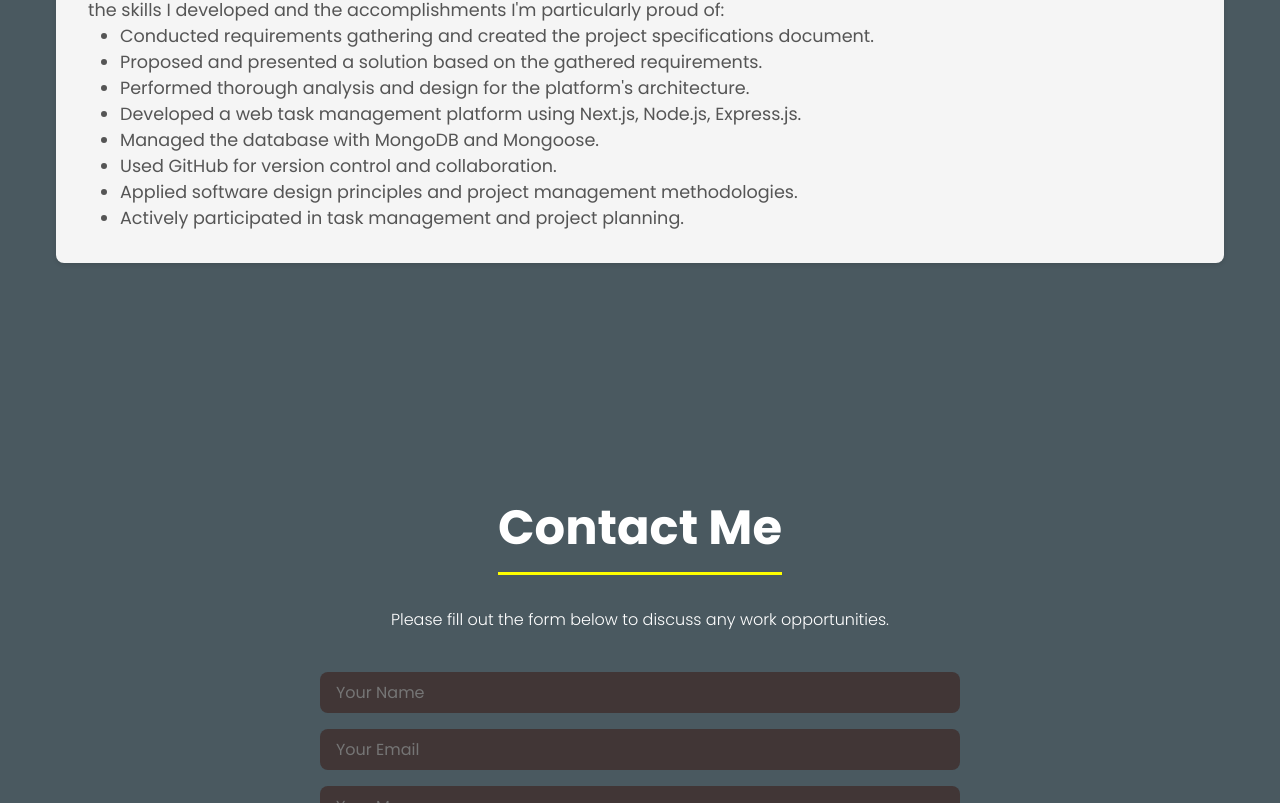
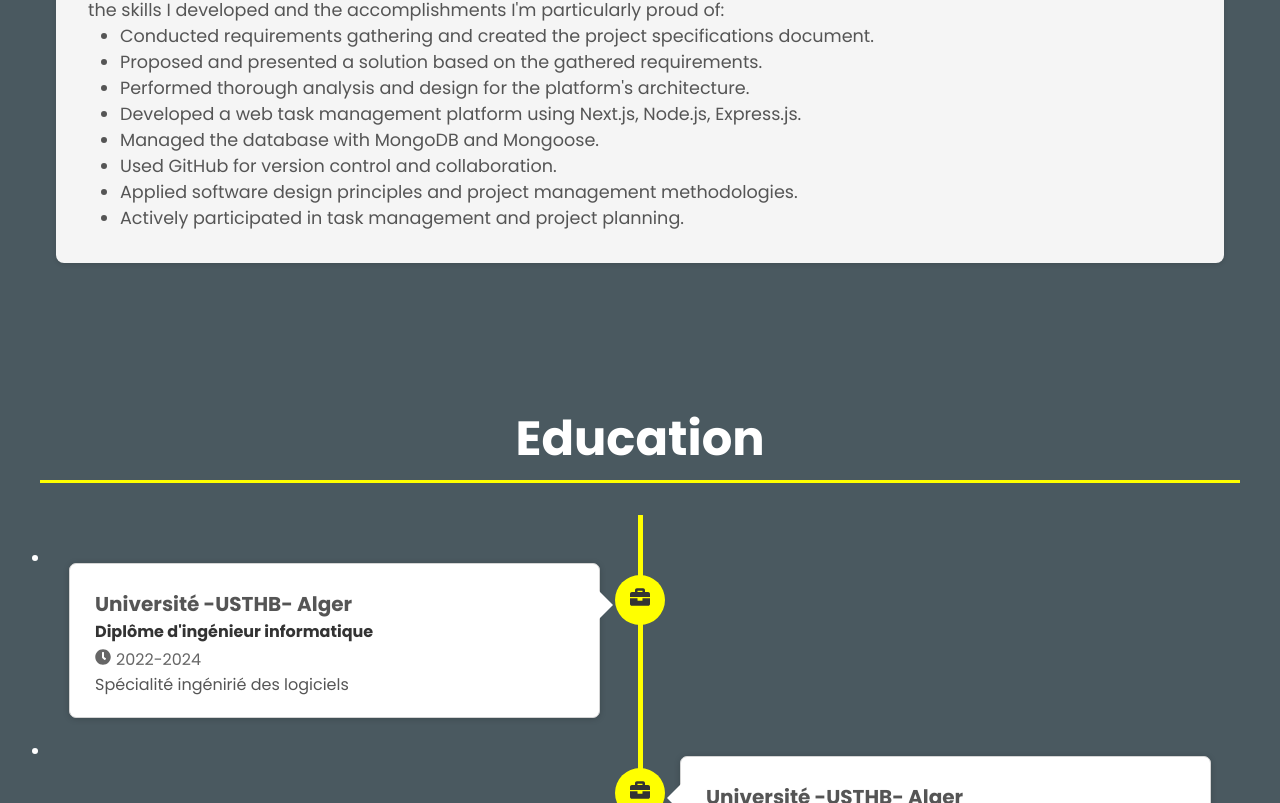
Before and after one commit to abdenourgarti/portfolio, a React (Create React App) app: page / in a window 1280 px wide. Shown: the part 1997-2800 px from the top of the page. Built offline with nearby package versions, Linux system fonts and the light colour scheme.

Commit message:
education section v1

```diff
--- a/src/App.js
+++ b/src/App.js
@@ -1,9 +1,11 @@
 import AboutMe from "./components/About me/about";
 import Contact from "./components/Contact/contact";
+import Education from "./components/Education/education";
 import ExperienceSection from "./components/Expérience/ExperienceSection";
 import Footer from "./components/Footer/footer";
 import Intro from "./components/Intro/intro";
 import Navbar from "./components/Navbar/navbar";
+
 
 function App() {
   return (
@@ -12,6 +14,7 @@ function App() {
       <Intro />
       <AboutMe />
       <ExperienceSection />
+      <Education />
       <Contact />
       <Footer />
     </div>
--- /dev/null
+++ b/src/components/Education/education.css
@@ -0,0 +1,128 @@
+/* experience */
+#education{
+    margin-top: 4rem;
+    max-width: 75rem;
+    margin: 0 auto;
+    min-height: 100vh;
+    height: auto;
+}
+#education h2{
+    font-size: 3rem;
+    text-align: center;
+    color: white;
+    margin-bottom: 2rem;
+    padding-bottom: 0.5rem;
+    display: block;
+    position: relative;
+}
+
+#education h2::after {
+    content: '';
+    position: absolute;
+    left: 0;
+    bottom: 0;
+    width: 100%;
+    height: 3px;
+    background-color: yellow;
+  }
+.timeline{
+    padding: 30px 10px;
+    position: relative;
+}
+.timeline::before{
+    content: " ";
+    top: 0;
+    bottom: 0;
+    position: absolute;
+    width: 5px;
+    background-color: yellow;
+    left: 50%;
+    margin-left: -2.5px;
+}
+.timeline > li{/* > veut dire que li est enfant direct de timeline */
+    margin-bottom: 20px;
+    position: relative;
+}
+.timeline > li::before, .timeline > li:after{
+    content: " ";
+    display: table;
+}
+.timeline > li:after{
+    clear: both;
+}
+.timeline li .timeline-badge{
+    color: #333;
+    width: 50px;
+    line-height: 50px;
+    font-size: 20px;
+    text-align: center;
+    position: absolute;
+    top: 30px;
+    left: 50%;
+    margin-left: -25px;
+    background-color: yellow;
+    border-radius: 50%;
+}
+.timeline-panel-container{
+    width: 50%;
+    float: left;
+}
+.timeline-panel-container-inverted{
+    width: 50%;
+    float: right;
+}
+.timeline-panel{
+    width: 90%;
+    float: right;
+    margin-right: 40px;
+    border: 1px solid #d4d4d4;
+    border-radius: 7px;
+    padding: 20px 25px;
+    position: relative;
+    box-shadow: 0 1px 6px rgba(0, 0, 0, 0.175);
+    background-color: #fff;
+}
+.timeline-panel-container-inverted .timeline-panel{
+    float: left;
+    margin-left: 40px;
+}
+.timeline-panel::after{
+    position: absolute;
+    top: 27px;
+    right: -14px;
+    display: inline-block;
+    border-top: 14px solid transparent;
+    border-left: 14px solid #fff;
+    border-right: 0 solid #fff;
+    border-bottom: 14px solid transparent;
+    content: " ";
+}
+.timeline-panel-container-inverted .timeline-panel::after{
+    border-left-width: 0;
+    border-right-width: 14px;
+    left: -14px;
+    right: auto;
+}
+.timeline-heading h3{
+    color: #555;
+    margin-top: 5px;
+    font-size: 20px;
+}
+.timeline-heading h4{
+    color: #333;
+}
+
+.text-muted{
+    color: #666;
+    align-items: center;
+    justify-content: center;
+}
+
+.icon{
+    margin-right: 5px;
+    margin-top: 5px;
+}
+
+.timeline-body{
+    color: #555;
+}
--- /dev/null
+++ b/src/components/Education/education.js
@@ -0,0 +1,49 @@
+import React from 'react'
+import "./education.css"
+import { FaBriefcase, FaClock } from "react-icons/fa";
+
+const Education = () => {
+  return (
+    <section id="education">
+            <div className="container">
+                <div className="divider white"></div>
+                <h2>Education</h2>
+
+                <ul className="timeline">
+                    <li>
+                        <div className="timeline-badge"><FaBriefcase /></div>
+                        <div className="timeline-panel-container">
+                            <div className="timeline-panel">
+                                <div className="timeline-heading">
+                                    <h3>Université -USTHB- Alger</h3>
+                                    <h4>Diplôme d'ingénieur informatique</h4>
+                                    <p className="text-muted"><FaClock className='icon'/>2022-2024</p>
+                                </div>
+                                <div className="timeline-body">
+                                    <p>Spécialité ingénirié des logiciels</p>
+                                </div>
+                            </div>
+                        </div>
+                    </li>
+                    <li>
+                        <div className="timeline-badge"><FaBriefcase /></div>
+                        <div className="timeline-panel-container-inverted">
+                            <div className="timeline-panel">
+                                <div className="timeline-heading">
+                                    <h3>Université -USTHB- Alger</h3>
+                                    <h4>Diplôme de licence informatique</h4>
+                                    <p className="text-muted"><FaClock className='icon'/>2019-2022</p>
+                                </div>
+                                <div className="timeline-body">
+                                    <p>Spécialité informatique générale - ACAD -</p>
+                                </div>
+                            </div>
+                        </div>
+                    </li>
+                </ul>
+            </div>
+        </section>
+  )
+}
+
+export default Education
--- a/src/components/Navbar/navbar.js
+++ b/src/components/Navbar/navbar.js
@@ -14,7 +14,7 @@ const Navbar = () => {
           <Link activeClass='active' to='intro-section' spy={true} offset={-100} duration={500} className='desktopMenuListItem'>Home</Link>
           <Link activeClass='active' to='about' spy={true} offset={-50} duration={500} className='desktopMenuListItem'>About</Link>
           <Link activeClass='active' to='experience' spy={true} offset={-50} duration={500} className='desktopMenuListItem'>Experience</Link>
-          <Link activeClass='active' to='intro-section' spy={true} offset={-50} duration={500} className='desktopMenuListItem'>Clients</Link>
+          <Link activeClass='active' to='education' spy={true} offset={-50} duration={500} className='desktopMenuListItem'>Education</Link>
         </div>
         <Link activeClass='activeBtn' to='contact' spy={true} offset={-50} duration={500} className='desktopMenuBtn'>
             <img src={contactImg} alt='contact' className='desktopMenuImg'/>
@@ -25,7 +25,7 @@ const Navbar = () => {
           <Link activeClass='active' to='intro-section' spy={true} offset={-100} duration={500} className='listItem' onClick={() => setShowMenu(false)}>Home</Link>
           <Link activeClass='active' to='about' spy={true} offset={-50} duration={500} className='listItem' onClick={() => setShowMenu(false)}>About</Link>
           <Link activeClass='active' to='experience' spy={true} offset={-50} duration={500} className='listItem' onClick={() => setShowMenu(false)}>Experience</Link>
-          <Link activeClass='active' to='intro-section' spy={true} offset={-50} duration={500} className='listItem' onClick={() => setShowMenu(false)}>Clients</Link>
+          <Link activeClass='active' to='education' spy={true} offset={-50} duration={500} className='listItem' onClick={() => setShowMenu(false)}>Education</Link>
           <Link activeClass='active' to='contact' spy={true} offset={-50} duration={500} className='listItem' onClick={() => setShowMenu(false)}>Contact</Link>
         </div>
 
--- a/src/index.js
+++ b/src/index.js
@@ -1,6 +1,7 @@
 import React from 'react';
 import ReactDOM from 'react-dom/client';
 import App from './App';
+
 
 const root = ReactDOM.createRoot(document.getElementById('root'));
 root.render(
```
